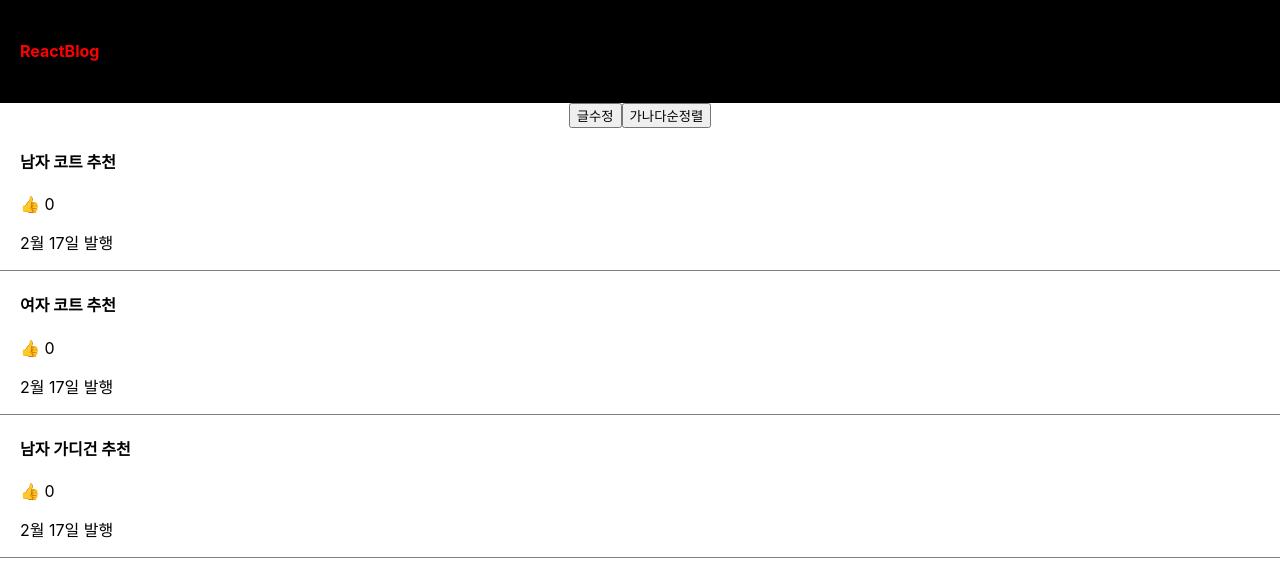
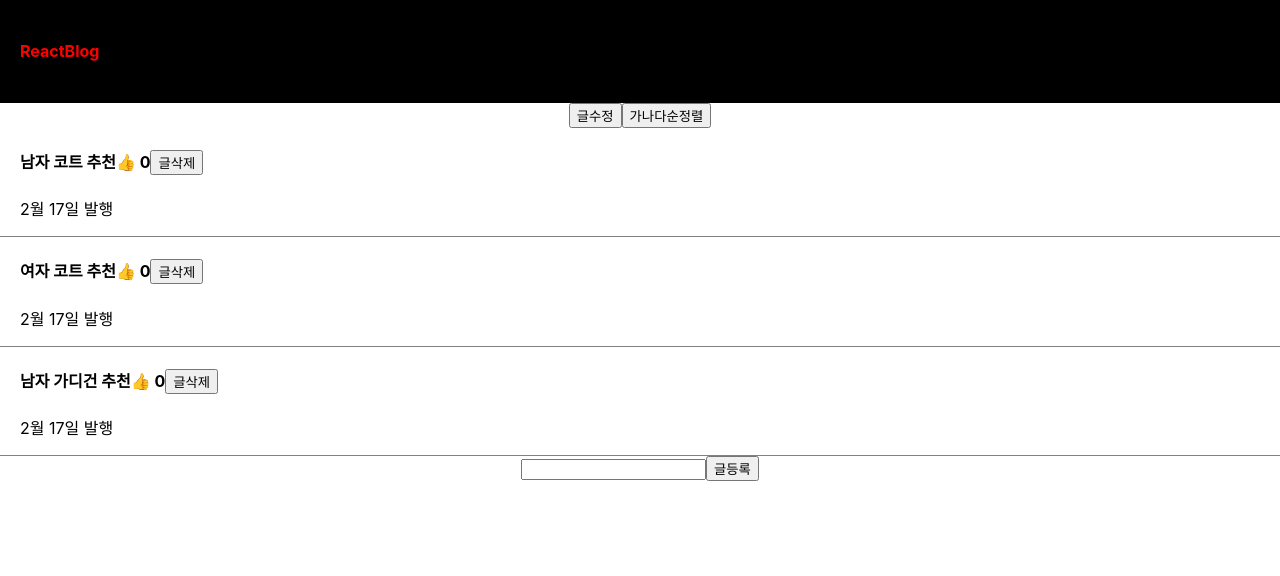
Before and after one commit to rain46688/reactblog, a React (Create React App) app: page / in a window 1280 px wide. Shown: the top 576 px of the page. Built offline with nearby package versions, Linux system fonts and the light colour scheme.

Commit message:
12,input 필드 사용하기

```diff
--- a/src/App.js
+++ b/src/App.js
@@ -19,6 +19,7 @@ function App() {
 
  let [modal, setModal] = useState(false);
  let [index, setIndex] = useState(0);
+ let [입력값, 입력값변경] = useState('');
 
   return (
     <div className="App">
@@ -65,17 +66,38 @@ function App() {
             <h4 onClick={()=>{
           modal == true ? setModal(false) : setModal(true);
           setIndex(i);
-        }}>{ 글제목[i].title }</h4>
-            <span onClick={ () =>{
-              let copy = [...글제목];
-              copy[i].thumdup++;
-              글제목변경(copy);
-             } }>👍</span> { 글제목[i].thumdup }
+        }}>{ 글제목[i].title }<span onClick={ (e) =>{
+          // e.stopPropagation(); 사용하면 이벤트가 상위 html로 퍼지는 이벤트버블링을 막아줘서
+          // span 태그를 누른다고 상세 모달창이 뜨거나 하지 않고 추천 숫자만 올라감
+          e.stopPropagation();
+          let copy = [...글제목];
+          copy[i].thumdup++;
+          글제목변경(copy);
+         } }>👍</span> { 글제목[i].thumdup }
+         <button onClick={(e)=>{
+           e.stopPropagation();
+           let copy = [...글제목];
+           copy.splice(i,1);
+           글제목변경(copy);
+         }}>글삭제</button></h4>
             <p>2월 17일 발행</p>
           </div>
           )
         })
       }
+
+      <input onChange={(e)=>{입력값변경(e.target.value);
+      console.log(입력값);}} value={입력값}/>
+      <button onClick={()=>{
+        let copy = [...글제목];
+        copy.push({title : 입력값,
+        thumdup : 0,});
+        글제목변경(copy);
+        입력값변경('');
+      }}>글등록</button>
+      {/* 이렇게 출력하면 처음 입력하면 빈값나오고 다음부터는 잘 나옴 이유는
+      비동기 처리를해서 변경되기 전에 첫번째는 콘솔로그가 찍혀서 그렇다함*/}
+
 
       {/* 컴포넌트 출력
       if문을 사용못하기 때문에 삼항연산자를 이용해서 넣음 null은 아무것도 없는것
```
